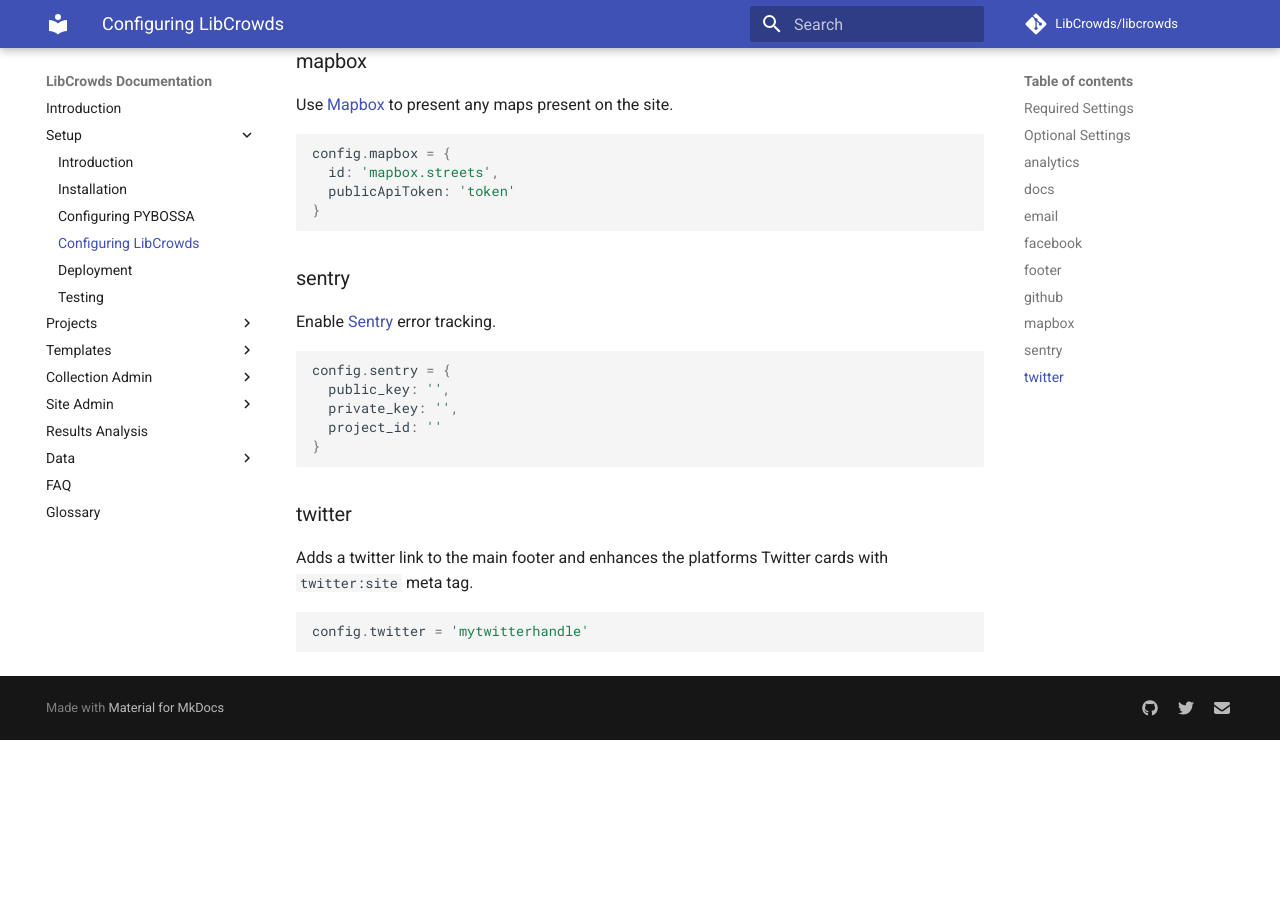
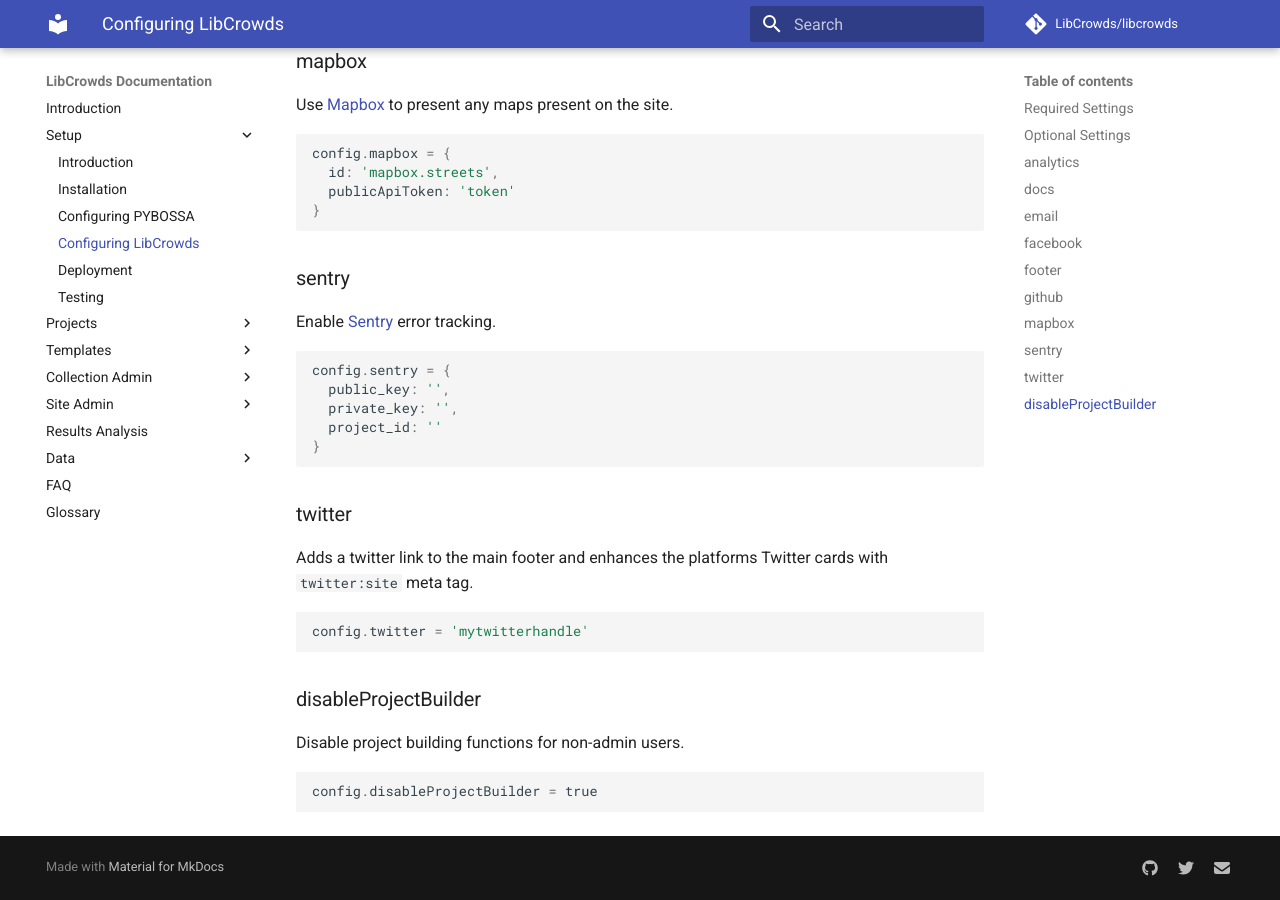
Before and after one commit to LibCrowds/docs, an MkDocs documentation site: the page built from docs/setup/configuring-libcrowds.md, in a window 1280 px wide and 900 px high, scrolled down 2601 px. Built offline with MkDocs 1.6.1 and Material for MkDocs 9.7.7, drawn with Linux system fonts in a browser that asks for light colours; comment, search, counter and statistics services are not loaded; old or Windows-style settings are respelled for this version of MkDocs; before the commit the page ends 3341 px from its top, so only the background shows below that.

Commit message:
Add disableProjectBuilder option

````diff
--- a/docs/setup/configuring-libcrowds.md
+++ b/docs/setup/configuring-libcrowds.md
@@ -140,3 +140,11 @@ with `twitter:site` meta tag.
 ```js
 config.twitter = 'mytwitterhandle'
 ```
+
+### disableProjectBuilder
+
+Disable project building functions for non-admin users.
+
+```js
+config.disableProjectBuilder = true
+```
````
